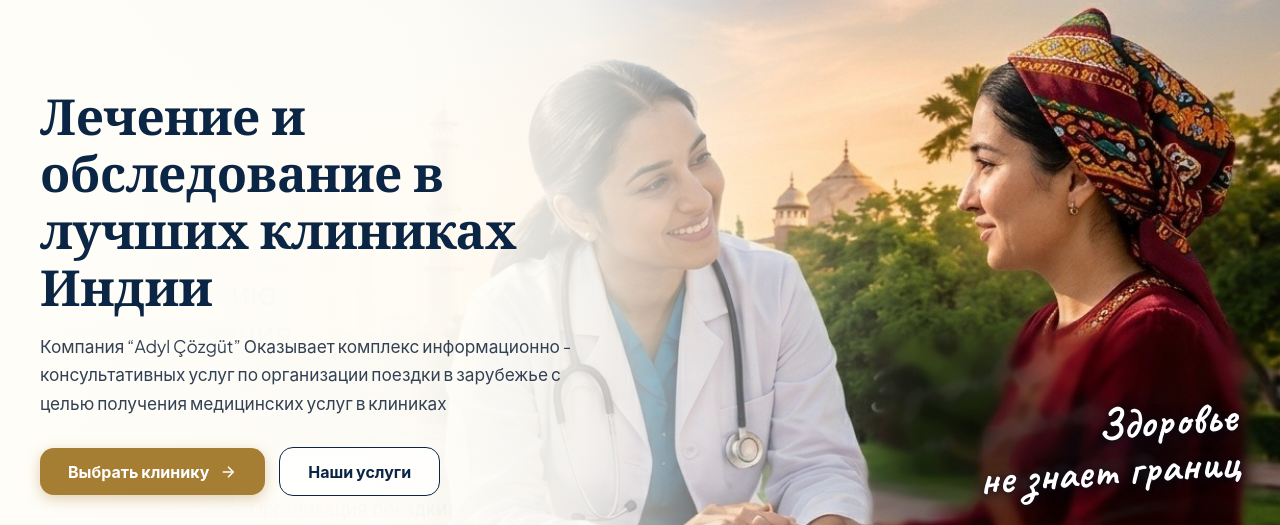
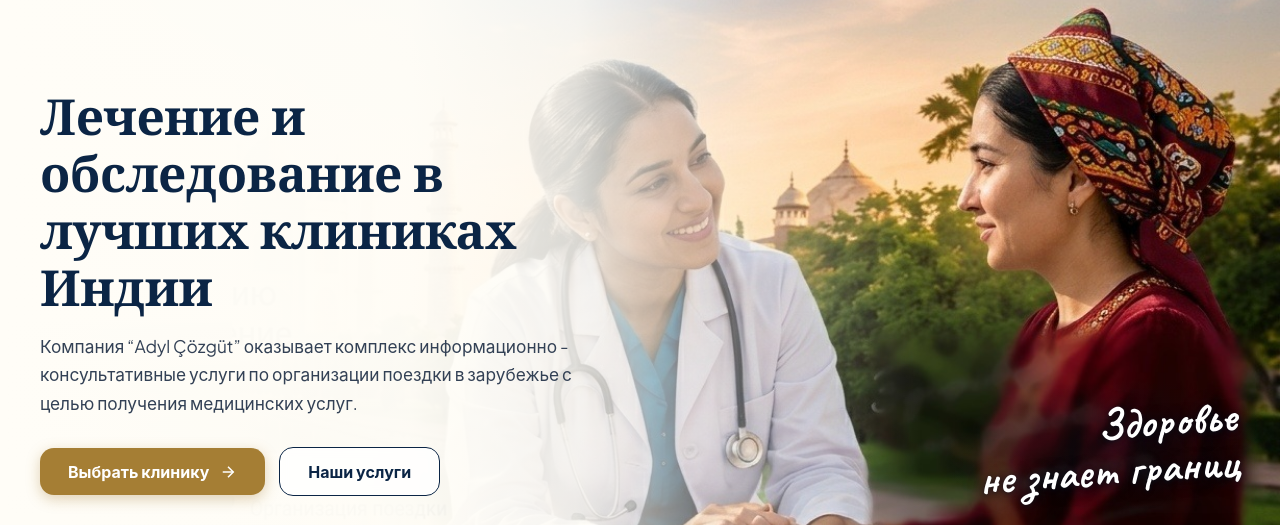
Before and after one commit to sultanmurad89/adyl-cozgut, a plain HTML site: page index.html in a window 1280 px wide. Shown: the part 84-609 px from the top of the page. Drawn offline with nearby package versions, Linux system fonts and the light colour scheme.

Commit message:
Add files via upload

```diff
--- a/index.html
+++ b/index.html
@@ -136,7 +136,7 @@
       <div class="hero-content">
         <h1 class="hero-title">Лечение и обследование в<br>лучших клиниках Индии</h1>
         <p class="hero-lead">
-          Компания “Adyl Çözgüt” Оказывает комплекс информационно - консультативных услуг по организации поездки в зарубежье с целью получения медицинских услуг в клиниках
+          Компания “Adyl Çözgüt” оказывает комплекс информационно - консультативные услуги по организации поездки в зарубежье с целью получения медицинских услуг.
         </p>
         <div class="hero-actions">
           <a href="#hospitals" class="btn btn-gold">
```
